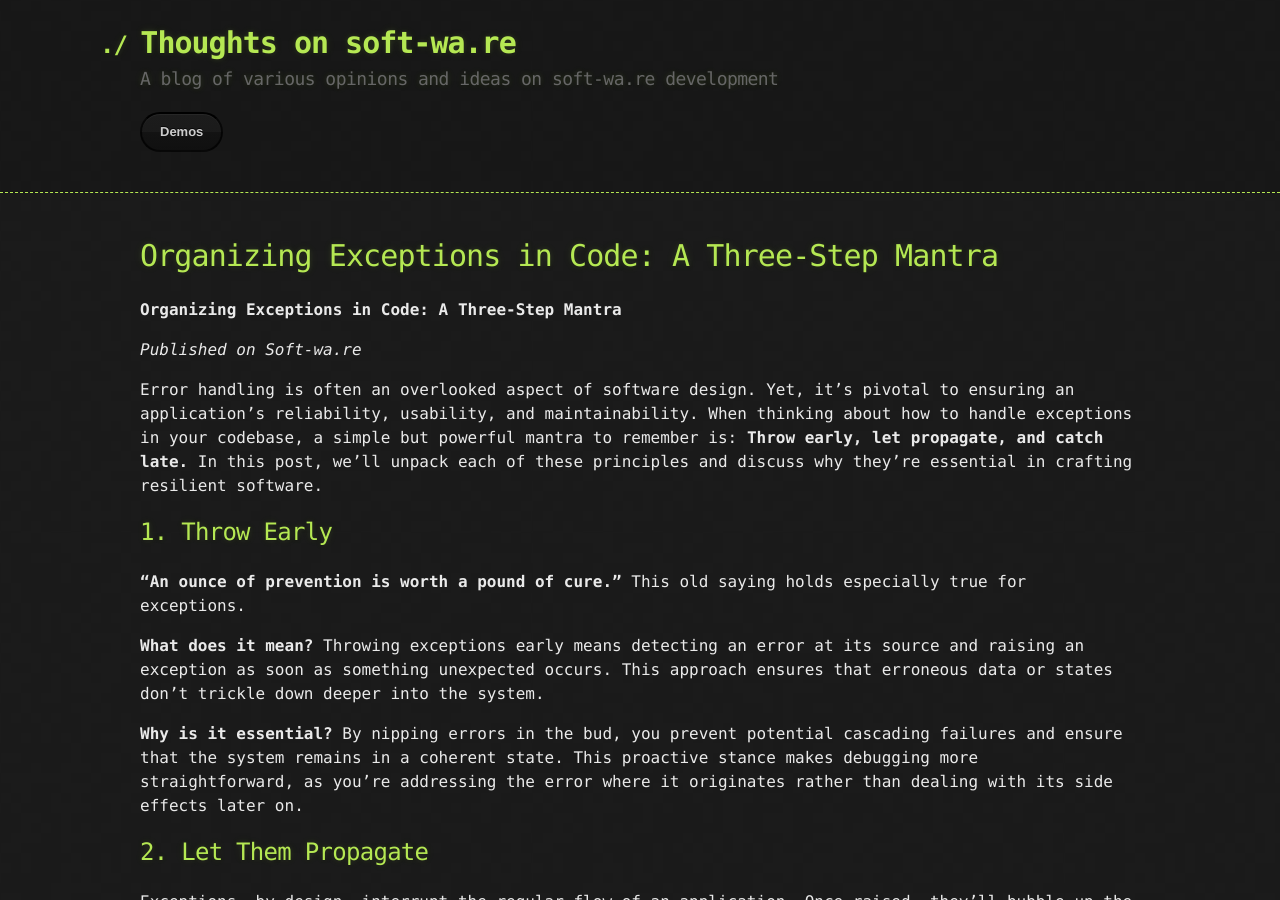
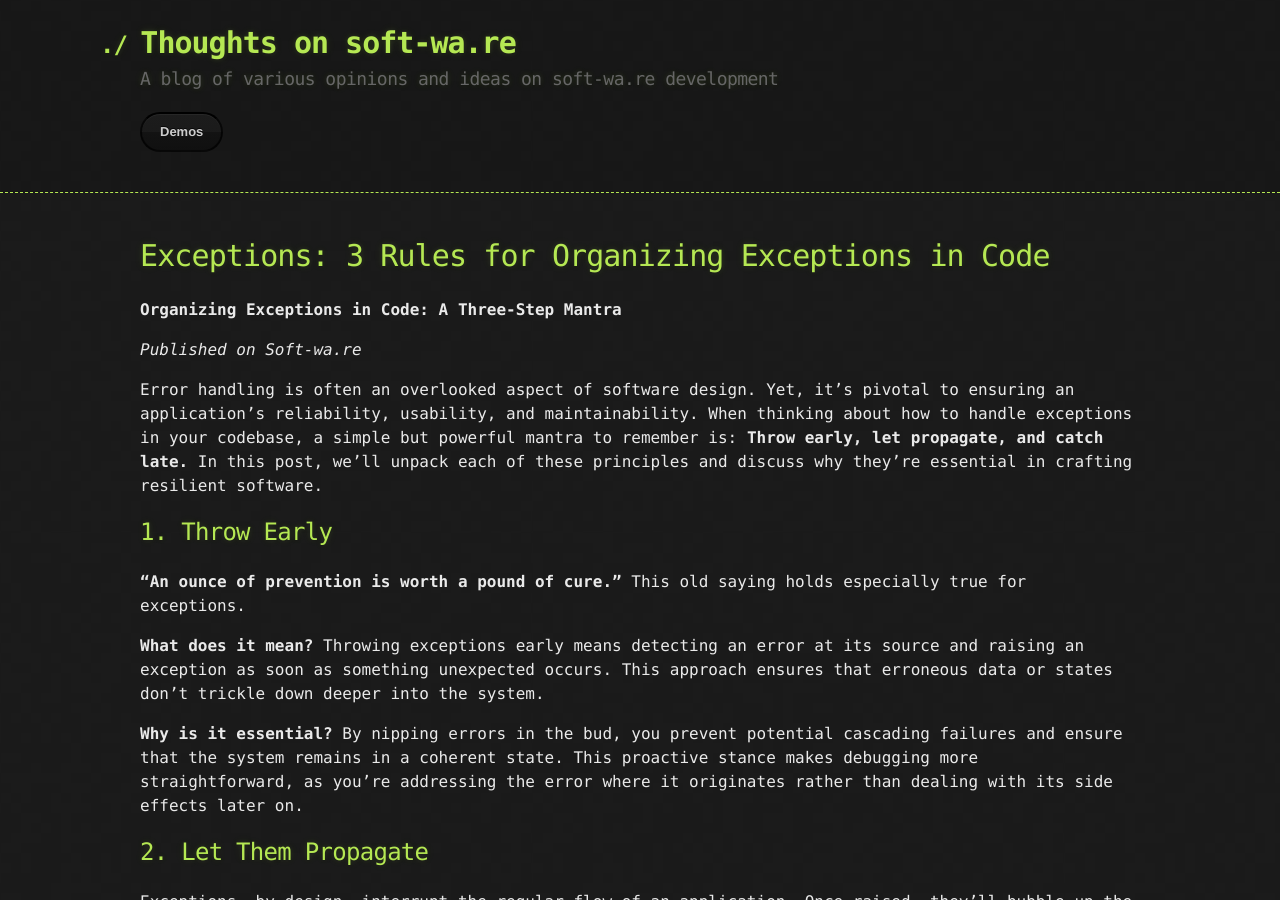
Before and after one commit to tbeckenhauer/tbeckenhauer.github.io, a Jekyll site: the page built from _posts/_style_guides/exceptions.markdown, in a window 1280 px wide and 900 px high. Built offline with Jekyll 4.4.1, drawn with Linux system fonts in a browser that asks for light colours.

Commit message:
group exceptions

```diff
--- a/_posts/_style_guides/domain-models-driving-exception-tunneling.markdown
+++ b/_posts/_style_guides/domain-models-driving-exception-tunneling.markdown
@@ -1,6 +1,6 @@
 ---
 layout: post
-title: "Domain Models Driving Exception Tunneling: From Frontend to Backend"
+title: "Exceptions: Domain Models Driving Exception Tunneling: From Frontend to Backend"
 description: "A practical guide to handling exceptions and validation from the frontend in Vue3 & Vuex to the backend in Kotlin with Spring Boot."
 date: 2023-09-20 14:30:00 -0700
 categories: [software-development, vue3, kotlin]
--- a/_posts/_style_guides/exceptions.markdown
+++ b/_posts/_style_guides/exceptions.markdown
@@ -1,6 +1,6 @@
 ---
 layout: post
-title:  "Organizing Exceptions in Code: A Three-Step Mantra"
+title:  "Exceptions: 3 Rules for Organizing Exceptions in Code"
 categories: exceptions
 tags: [Programing, GeneralAdvice, Tools]
 ---
```
